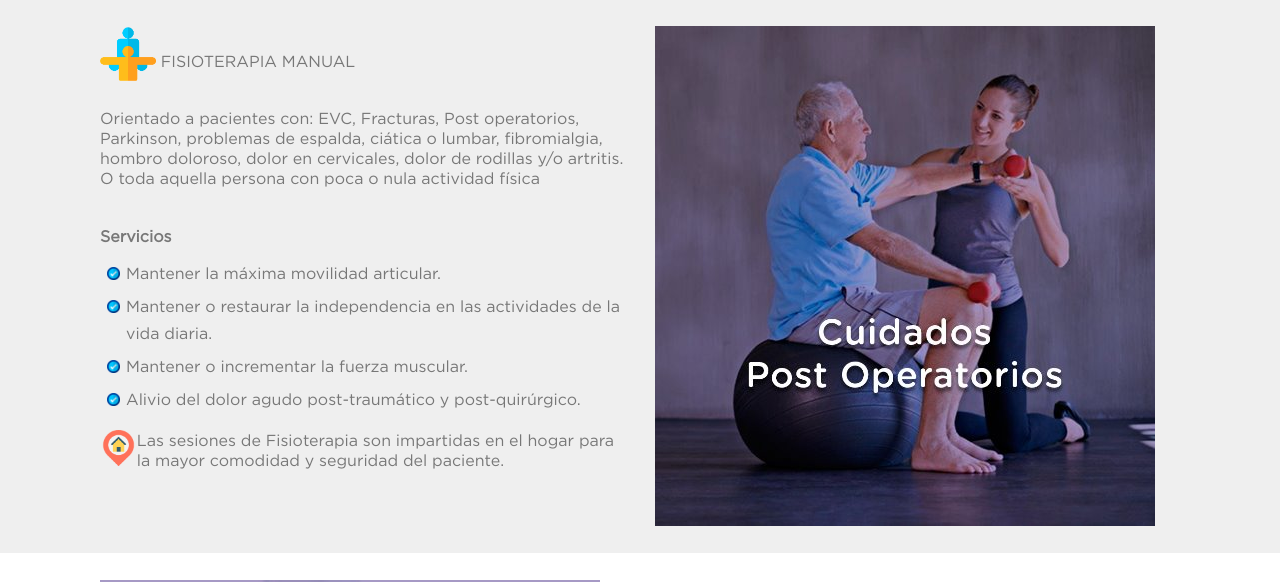
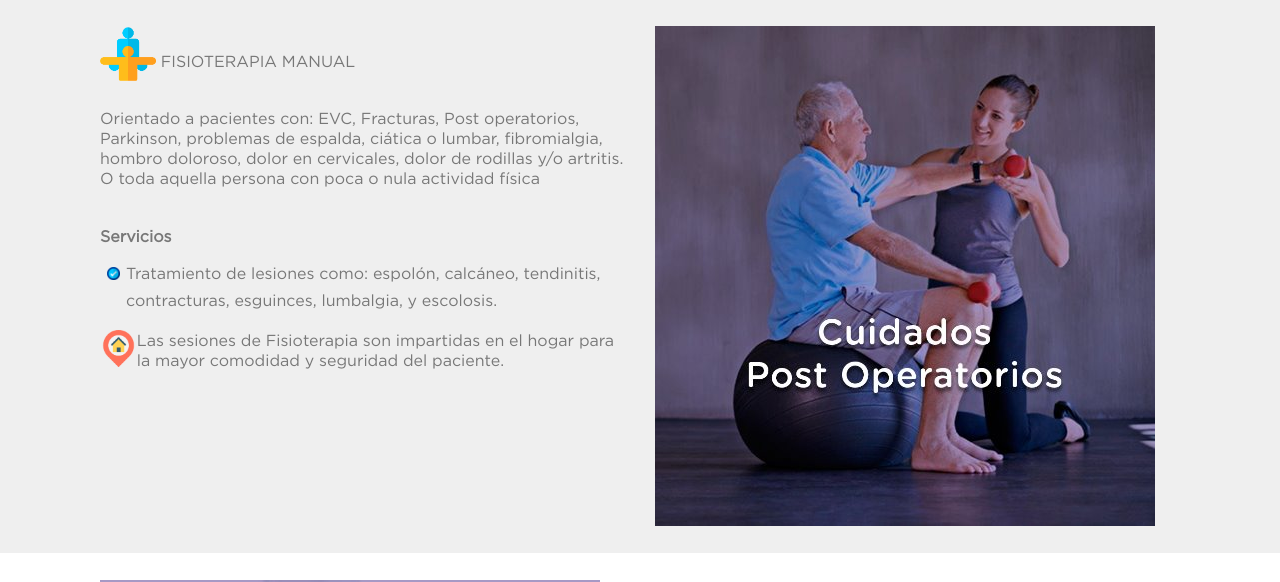
Before and after one commit to jnoelopez85/vitality, a PHP site: page /nuestros-servicios.php in a window 1280 px wide. Shown: the part 693-1275 px from the top of the page. Run offline with PHP 8.4, Linux system fonts and the light colour scheme; some libraries are stand-ins or nearby versions; some web fonts are replaced.

Commit message:
Update nuestros-servicios.php

```diff
--- a/nuestros-servicios.php
+++ b/nuestros-servicios.php
@@ -84,10 +84,7 @@
 								<p>Orientado a pacientes con: EVC, Fracturas, Post operatorios, Parkinson, problemas de espalda, ciática o lumbar, fibromialgia, hombro doloroso, dolor en cervicales, dolor de rodillas y/o artritis. O toda aquella persona con poca o nula actividad física</p>
 								<h2><strong>Servicios</strong></h2>
 								<ul class='vineta_fisio'>
-									<li>Mantener la máxima movilidad articular.</li>
-									<li>Mantener o restaurar la independencia en las actividades de la vida diaria.</li>
-									<li>Mantener o incrementar la fuerza muscular.</li>
-									<li>Alivio del dolor agudo post-traumático y post-quirúrgico.</li>
+									<li>Tratamiento de lesiones como: espolón, calcáneo, tendinitis, contracturas, esguinces, lumbalgia, y escolosis.</li>
 								</ul>
 
 								<img class='pull-left' src='images/icono-fisioterapia-hogar.png' alt='Fisioterapia a domicilio' style='width: 2.3em;'>
```
